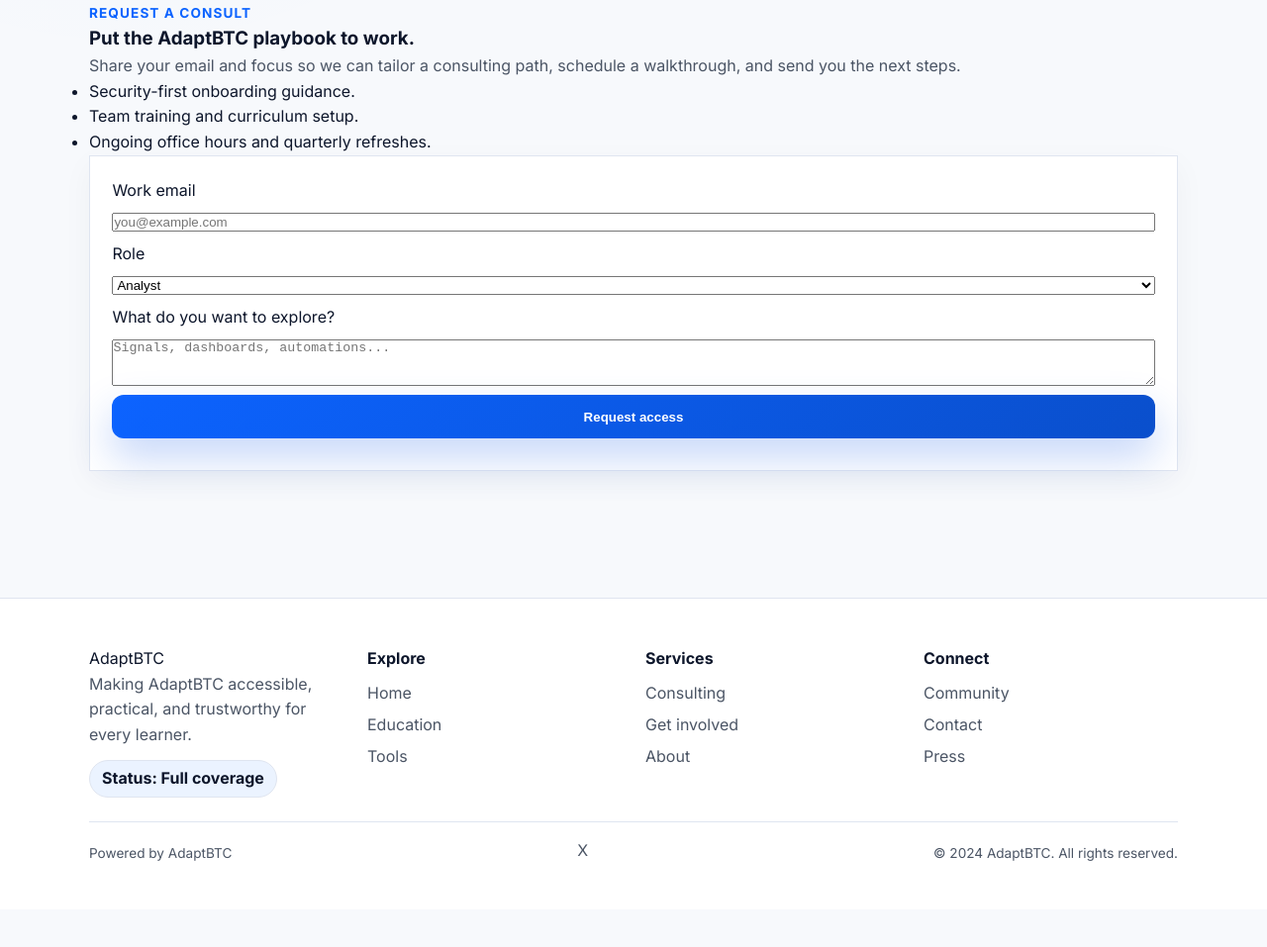
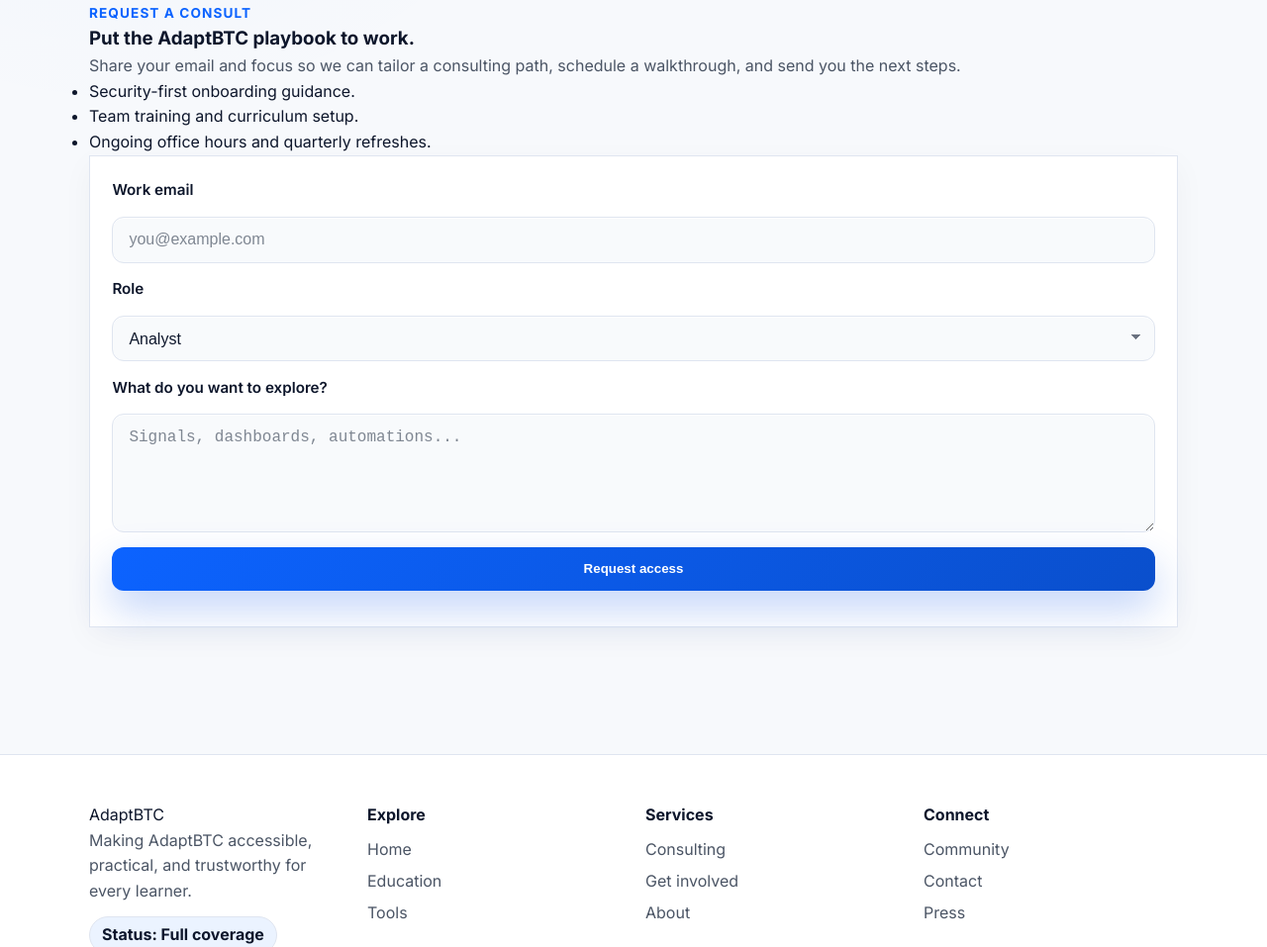
Before and after one commit to Jaycee21303/AdaptBTCstatic, a plain HTML site: page consulting.html in a window 1280 px wide. Shown: the part 769-1726 px from the top of the page at 99% size. Before the commit the page ends 1688 px from the top, so only its background shows below. Drawn offline with Linux system fonts and the light colour scheme; no server answers.

Commit message:
Polish consulting form inputs

```diff
--- a/styles.css
+++ b/styles.css
@@ -1290,6 +1290,59 @@ main {
   min-height: 180px;
 }
 
+.form {
+  gap: 0.9rem;
+}
+
+.form label {
+  font-weight: 600;
+  font-size: 0.95rem;
+  color: var(--text);
+}
+
+.form input,
+.form select,
+.form textarea {
+  width: 100%;
+  border-radius: 12px;
+  border: 1px solid var(--border);
+  padding: 0.85rem 1rem;
+  font-size: 1rem;
+  background: #f8fafc;
+  color: var(--text);
+  box-shadow: inset 0 1px 0 rgba(255, 255, 255, 0.75);
+  transition: border-color 0.2s ease, box-shadow 0.2s ease, background 0.2s ease;
+  outline: none;
+}
+
+.form select {
+  appearance: none;
+  background-image: linear-gradient(45deg, transparent 50%, #6b7280 50%),
+    linear-gradient(135deg, #6b7280 50%, transparent 50%);
+  background-position: calc(100% - 18px) calc(1em + 2px), calc(100% - 13px) calc(1em + 2px);
+  background-size: 5px 5px, 5px 5px;
+  background-repeat: no-repeat;
+  padding-right: 2.25rem;
+}
+
+.form textarea {
+  min-height: 120px;
+  resize: vertical;
+}
+
+.form input::placeholder,
+.form textarea::placeholder {
+  color: rgba(75, 85, 101, 0.7);
+}
+
+.form input:focus,
+.form select:focus,
+.form textarea:focus {
+  border-color: rgba(12, 99, 255, 0.55);
+  background: #ffffff;
+  box-shadow: 0 0 0 3px rgba(12, 99, 255, 0.15);
+}
+
 .card-icon {
   width: 36px;
   height: 36px;
```
